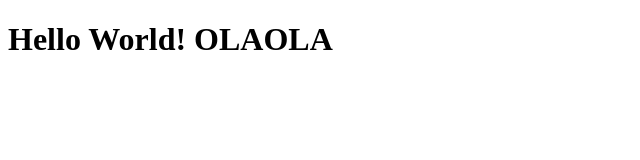
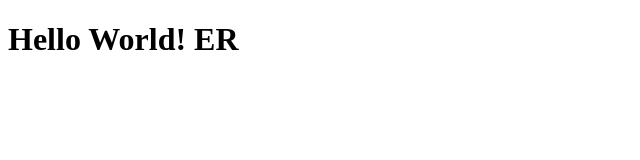
Before and after one commit to JoaoCruz55/Ines-Galiza, a plain HTML site: page index.htm in a window 1280 px wide. Shown: the whole page, without its empty margins (0-640 px from the left). Drawn offline with Linux system fonts and the light colour scheme.

Commit message:
mudei isto

```diff
--- a/index.htm
+++ b/index.htm
@@ -9,7 +9,7 @@
 </head>
 
 <body>
-    <h1>Hello World! OLAOLA</h1>
+    <h1>Hello World! ER</h1>
 </body>
 
 </html>
```
